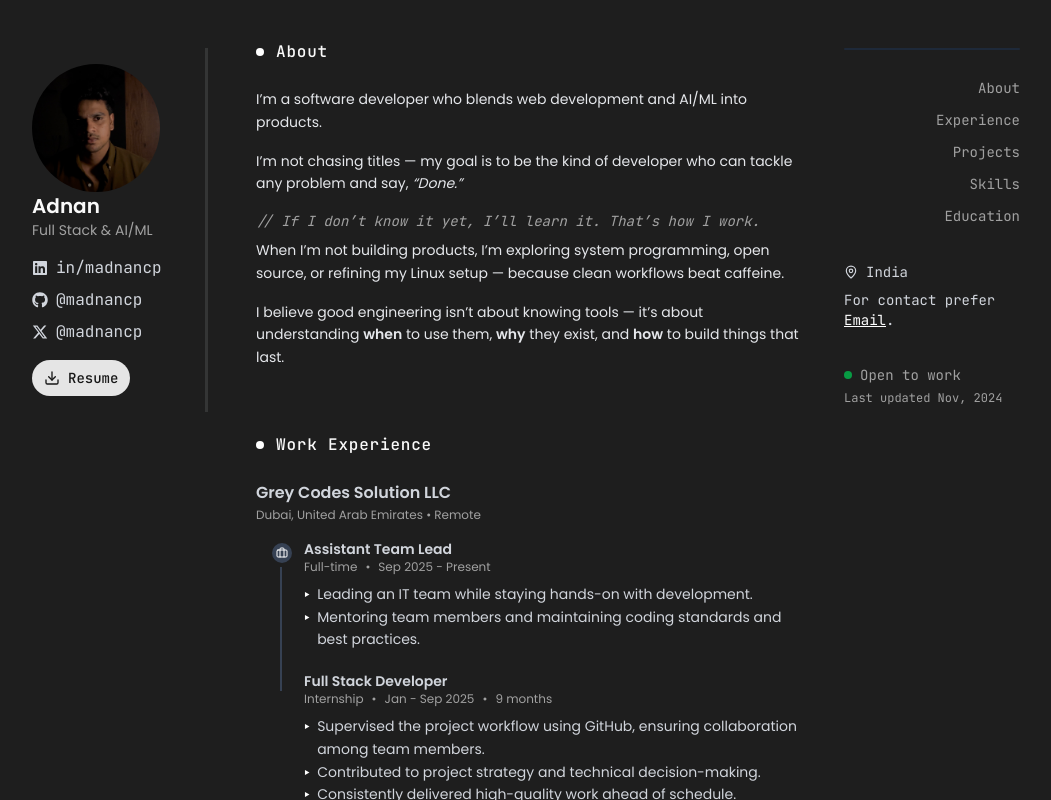
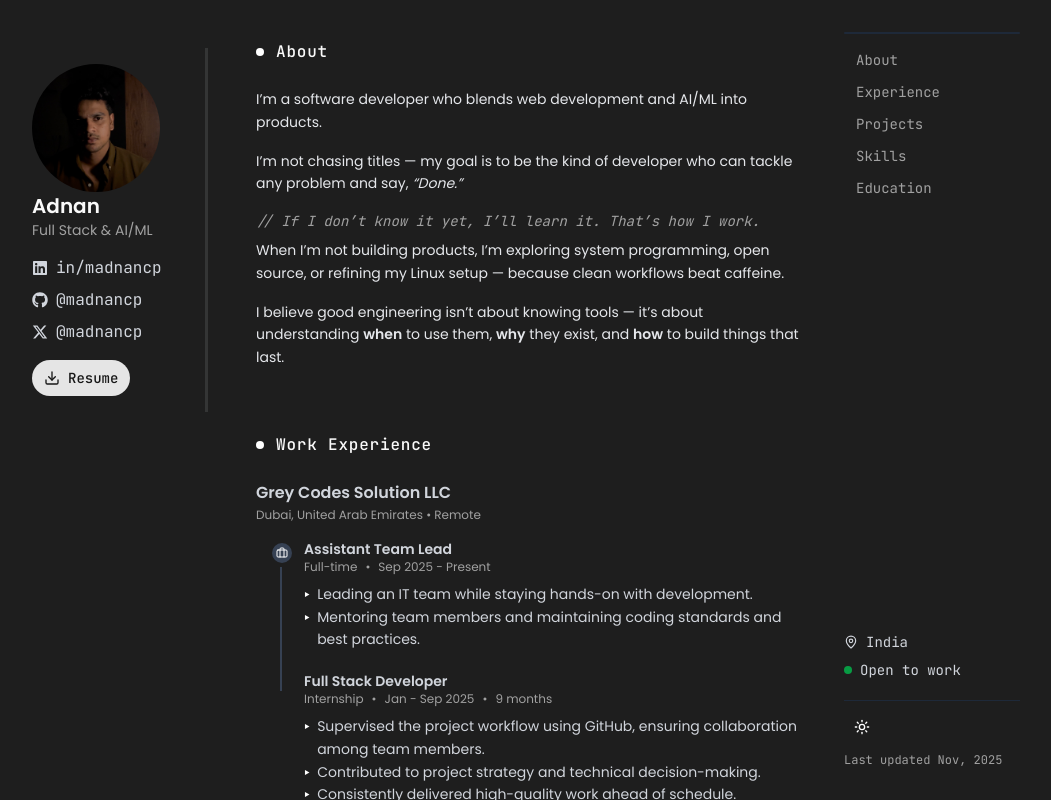
Before and after one commit to madnancp/portfolio, a Next.js app: page / in a window 1280 px wide. Shown: the whole page, without its empty margins (112-1163 px from the left). Built offline with nearby package versions, Linux system fonts and the light colour scheme.

Commit message:
style: enhance right sidebar and navbar

```diff
--- a/app/layout.tsx
+++ b/app/layout.tsx
@@ -5,6 +5,7 @@ import LeftSidebar from "@/components/LeftSidebar";
 import { ScrollArea } from "@/components/ui/scroll-area";
 import { ThemeProvider } from "@/components/ThemeProvider";
 import RightSidebar from "@/components/RightSidebar";
+import { TooltipProvider } from "@/components/ui/tooltip";
 
 const jetBrainsMono = JetBrains_Mono({
   subsets: ["latin"],
@@ -31,9 +32,10 @@ export default function RootLayout({
   return (
     <html lang="en" suppressHydrationWarning>
       <body
-        className={`${poppins.variable} ${jetBrainsMono.variable} antialiased font-sans min-h-screen`}
+        className={`${poppins.variable} ${jetBrainsMono.variable} antialiased font-sans min-h-screen transition-colors duration-1000`}
       >
         <ThemeProvider attribute="class" defaultTheme="dark" enableSystem>
+          <TooltipProvider delayDuration={1000}>
             {/* Container */}
             <div className="mx-auto max-w-5xl h-screen px-4">
               <div className="grid grid-cols-[200px_1fr_200px] h-full gap-2">
@@ -55,8 +57,9 @@ export default function RootLayout({
                 </aside>
               </div>
             </div>
+          </TooltipProvider>
         </ThemeProvider>
       </body>
-    </html>
+    </html >
   );
 }
--- a/components/ResumeDownloadButton.tsx
+++ b/components/ResumeDownloadButton.tsx
@@ -3,6 +3,7 @@
 import { useState } from "react";
 import { DownloadIcon, Loader } from "lucide-react";
 import { Button } from "./ui/button";
+import { Tooltip, TooltipTrigger, TooltipContent } from "./ui/tooltip"
 
 const DownloadButton = () => {
 	const [isDownloading, setIsDownloading] = useState<boolean>(false);
@@ -21,6 +22,9 @@ const DownloadButton = () => {
 	};
 
 	return (
+		<Tooltip>
+			<TooltipTrigger asChild>
+
 				<Button
 					onClick={handleDownload}
 					disabled={isDownloading}
@@ -33,6 +37,12 @@ const DownloadButton = () => {
 					)}
 					{isDownloading ? "" : "Resume"}
 				</Button>
+			</TooltipTrigger>
+
+			<TooltipContent>
+				<p>Download Resume</p>
+			</TooltipContent>
+		</Tooltip>
 	);
 };
 
--- a/components/RightSidebar.tsx
+++ b/components/RightSidebar.tsx
@@ -1,6 +1,7 @@
 "use client";
-import { AtSignIcon, MapPinIcon } from "lucide-react";
+import { MapPinIcon } from "lucide-react";
 import { useEffect, useState } from "react";
+import { ThemeToggleButton } from "./ThemeToggleButton";
 
 const RightSidebar = () => {
 	const [activeSection, setActiveSection] = useState("");
@@ -8,7 +9,6 @@ const RightSidebar = () => {
 
 	useEffect(() => {
 		const handleScroll = () => {
-			// Calculate scroll progress
 			const scrollArea = document.querySelector('[data-radix-scroll-area-viewport]');
 			if (scrollArea) {
 				const scrollTop = scrollArea.scrollTop;
@@ -17,7 +17,6 @@ const RightSidebar = () => {
 				setScrollProgress(progress);
 			}
 
-			// Determine active section
 			const sections = ["hero", "experience", "projects", "skills", "education"];
 			const current = sections.find(section => {
 				const element = document.getElementById(section);
@@ -31,15 +30,13 @@ const RightSidebar = () => {
 		};
 
 		const scrollArea = document.querySelector('[data-radix-scroll-area-viewport]');
-		scrollArea?.addEventListener('scroll', handleScroll);
-		return () => scrollArea?.removeEventListener('scroll', handleScroll);
+		scrollArea?.addEventListener("scroll", handleScroll);
+		return () => scrollArea?.removeEventListener("scroll", handleScroll);
 	}, []);
 
 	const scrollToSection = (id: string) => {
 		const element = document.getElementById(id);
-		if (element) {
-			element.scrollIntoView({ behavior: 'smooth', block: 'start' });
-		}
+		if (element) element.scrollIntoView({ behavior: "smooth", block: "start" });
 	};
 
 	const navItems = [
@@ -51,9 +48,11 @@ const RightSidebar = () => {
 	];
 
 	return (
-		<aside className="flex flex-col text-start w-full max-w-44 my-12 font-mono ml-5">
+		<aside className="flex flex-col text-start w-full max-w-44 font-mono ml-5 h-full justify-between py-8">
+			{/* Top Section */}
+			<div>
 				{/* Progress Bar */}
-			<div className="mb-6">
+				<div className="mb-3">
 					<div className="h-0.5 w-full bg-gray-200 dark:bg-gray-800 rounded-full overflow-hidden">
 						<div
 							className="h-full bg-gray-900 dark:bg-gray-300 transition-all duration-200"
@@ -63,55 +62,58 @@ const RightSidebar = () => {
 				</div>
 
 				{/* Navigation */}
-			<nav className="mb-8">
+				<nav className="mb-6">
 					<div className="space-y-1 text-sm">
-					{navItems.map((item) => (
+						{navItems.map((item) => {
+							const isActive = activeSection === item.id;
+							return (
 								<button
 									key={item.id}
 									onClick={() => scrollToSection(item.id)}
-							className={`block w-full text-right py-1 transition-colors ${activeSection === item.id
-								? 'text-dark dark:text-white font-bold'
-								: 'text-muted-foreground hover:text-gray-700 dark:hover:text-gray-300'
+									className={`relative flex items-center gap-2 w-full text-start py-1 pl-3 transition-colors`}
+								>
+									{/* Left bar indicator */}
+									<div
+										className={`absolute left-0 top-1/2 -translate-y-1/2 w-0.5 h-4 rounded-full transition-all duration-300
+                      ${isActive ? "bg-primary opacity-100" : "bg-primary/50 opacity-0"}`}
+									/>
+									<span
+										className={`${isActive
+											? "text-dark dark:text-white font-semibold"
+											: "text-muted-foreground hover:text-gray-700 dark:hover:text-gray-300"
 											}`}
 									>
-							{activeSection === item.id && "→ "}
 										{item.label}
+									</span>
 								</button>
-					))}
+							);
+						})}
 					</div>
 				</nav>
+			</div>
 
-			{/* Info Section */}
-			<div className="mb-8 text-sm text-gray-900 dark:text-gray-300 space-y-2">
+			{/* Bottom Section */}
+			<div className="space-y-5">
+				{/* Location + Status */}
+				<div className="space-y-2 text-sm text-gray-900 dark:text-gray-300">
 					<div className="flex items-center gap-2">
 						<MapPinIcon size={14} />
 						<span>India</span>
 					</div>
-				<div className="flex items-start">
-					<span>
-						For contact prefer{" "}
-						<a
-							href="mailto:your.email@example.com"
-							className="underline text-white hover:text-gray-700 dark:hover:text-gray-100 transition-colors"
-						>
-							Email
-						</a>
-						.
-					</span>
-				</div>
-			</div>
 
-			{/* Status */}
-			<div className="mb-1">
-				<div className="inline-flex items-center gap-2 text-sm text-muted-foreground">
+					<div className="flex items-center gap-2 text-sm">
 						<span className="w-2 h-2 bg-green-500 rounded-full animate-pulse" />
 						<span>Open to work</span>
 					</div>
 				</div>
 
+				{/* Theme toggle */}
+				<div className="pt-2 border-t border-gray-200 dark:border-gray-800">
+					<ThemeToggleButton />
+
 					{/* Footer Note */}
-			<div className="mt-auto">
-				<p className="text-xs text-muted-foreground">Last updated Nov, 2024</p>
+					<p className="text-xs text-muted-foreground">Last updated Nov, 2025</p>
+				</div>
 			</div>
 		</aside>
 	);
--- a/components/ThemeToggleButton.tsx
+++ b/components/ThemeToggleButton.tsx
@@ -2,8 +2,10 @@ import { useTheme } from "next-themes"
 import { Sun, Moon } from "lucide-react"
 import { Button } from "@/components/ui/button"
 import { useEffect, useState } from "react"
+import { Tooltip, TooltipTrigger, TooltipContent } from "./ui/tooltip"
+import { AnimatePresence, motion } from "motion/react"
 
-export function ThemeToggle() {
+export function ThemeToggleButton() {
 	const { theme, setTheme } = useTheme()
 	const [mounted, setMounted] = useState(false)
 
@@ -11,13 +13,50 @@ export function ThemeToggle() {
 	if (!mounted) return null
 
 	return (
+		<Tooltip>
+			<TooltipTrigger asChild>
+
 				<Button
 					size="icon"
-			className="bg-transparent hover:bg-transparent text-black dark:text-white outline-none"
+					variant="ghost"
+					className="rounded-full text-black dark:text-white cursor-pointer transition-colors duration-500 relative"
 					onClick={() => setTheme(theme === "dark" ? "light" : "dark")}
 				>
-			{theme === "dark" ? <Sun className="h-4 w-4" /> : <Moon className="h-4 w-4" />}
+					<AnimatePresence mode="wait" initial={false}>
+						{theme === "dark" ? (
+							<motion.span
+								key="sun"
+								initial={{ opacity: 0, rotate: -90, scale: 0.8 }}
+								animate={{ opacity: 1, rotate: 0, scale: 1 }}
+								exit={{ opacity: 0, rotate: 90, scale: 0.8 }}
+								transition={{ duration: 0.4, ease: "easeInOut" }}
+								className="absolute inset-0 flex items-center justify-center"
+							>
+								<Sun className="h-4 w-4" />
+							</motion.span>
+						) : (
+							<motion.span
+								key="moon"
+								initial={{ opacity: 0, rotate: 90, scale: 0.8 }}
+								animate={{ opacity: 1, rotate: 0, scale: 1 }}
+								exit={{ opacity: 0, rotate: -90, scale: 0.8 }}
+								transition={{ duration: 0.4, ease: "easeInOut" }}
+								className="absolute inset-0 flex items-center justify-center"
+							>
+								<Moon className="h-4 w-4" />
+							</motion.span>
+						)}
+					</AnimatePresence>
+
 					<span className="sr-only">Toggle theme</span>
 				</Button>
+			</TooltipTrigger>
+
+			<TooltipContent>
+				<p>Switch mood</p>
+
+			</TooltipContent>
+
+		</Tooltip>
 	)
 }
--- a/components/ui/button.tsx
+++ b/components/ui/button.tsx
@@ -17,7 +17,7 @@ const buttonVariants = cva(
         secondary:
           "bg-secondary text-secondary-foreground hover:bg-secondary/80",
         ghost:
-          "hover:bg-accent hover:text-accent-foreground dark:hover:bg-accent/50",
+          "hover:bg-primary hover:text-primary-foreground dark:hover:bg-primary dark:hover:text-primary-foreground",
         link: "text-primary underline-offset-4 hover:underline",
       },
       size: {
--- /dev/null
+++ b/components/ui/tooltip.tsx
@@ -0,0 +1,59 @@
+"use client"
+
+import * as React from "react"
+import * as TooltipPrimitive from "@radix-ui/react-tooltip"
+
+import { cn } from "@/lib/utils"
+
+function TooltipProvider({
+  delayDuration = 0,
+  ...props
+}: React.ComponentProps<typeof TooltipPrimitive.Provider>) {
+  return (
+    <TooltipPrimitive.Provider
+      data-slot="tooltip-provider"
+      delayDuration={delayDuration}
+      {...props}
+    />
+  )
+}
+
+function Tooltip({
+  ...props
+}: React.ComponentProps<typeof TooltipPrimitive.Root>) {
+  return (
+    <TooltipPrimitive.Root data-slot="tooltip" {...props} />
+  )
+}
+
+function TooltipTrigger({
+  ...props
+}: React.ComponentProps<typeof TooltipPrimitive.Trigger>) {
+  return <TooltipPrimitive.Trigger data-slot="tooltip-trigger" {...props} />
+}
+
+function TooltipContent({
+  className,
+  sideOffset = 0,
+  children,
+  ...props
+}: React.ComponentProps<typeof TooltipPrimitive.Content>) {
+  return (
+    <TooltipPrimitive.Portal>
+      <TooltipPrimitive.Content
+        data-slot="tooltip-content"
+        sideOffset={sideOffset}
+        className={cn(
+          "bg-foreground text-background animate-in fade-in-0 zoom-in-95 data-[state=closed]:animate-out data-[state=closed]:fade-out-0 data-[state=closed]:zoom-out-95 data-[side=bottom]:slide-in-from-top-2 data-[side=left]:slide-in-from-right-2 data-[side=right]:slide-in-from-left-2 data-[side=top]:slide-in-from-bottom-2 z-50 w-fit origin-(--radix-tooltip-content-transform-origin) rounded-md px-3 py-1.5 text-xs text-balance",
+          className
+        )}
+        {...props}
+      >
+        {children}
+        <TooltipPrimitive.Arrow className="bg-foreground fill-foreground z-50 size-2.5 translate-y-[calc(-50%_-_2px)] rotate-45 rounded-[2px]" />
+      </TooltipPrimitive.Content>
+    </TooltipPrimitive.Portal>
+  )
+}
+
+export { Tooltip, TooltipTrigger, TooltipContent, TooltipProvider }
--- a/package.json
+++ b/package.json
@@ -12,6 +12,7 @@
     "@radix-ui/react-scroll-area": "^1.2.10",
     "@radix-ui/react-separator": "^1.1.7",
     "@radix-ui/react-slot": "^1.2.3",
+    "@radix-ui/react-tooltip": "^1.2.8",
     "class-variance-authority": "^0.7.1",
     "clsx": "^2.1.1",
     "lucide-react": "^0.544.0",
```
Also changed, not shown: 1 other file (tests, documents, lock files or other folders). Lines whose indentation alone changed are shown as unchanged.
